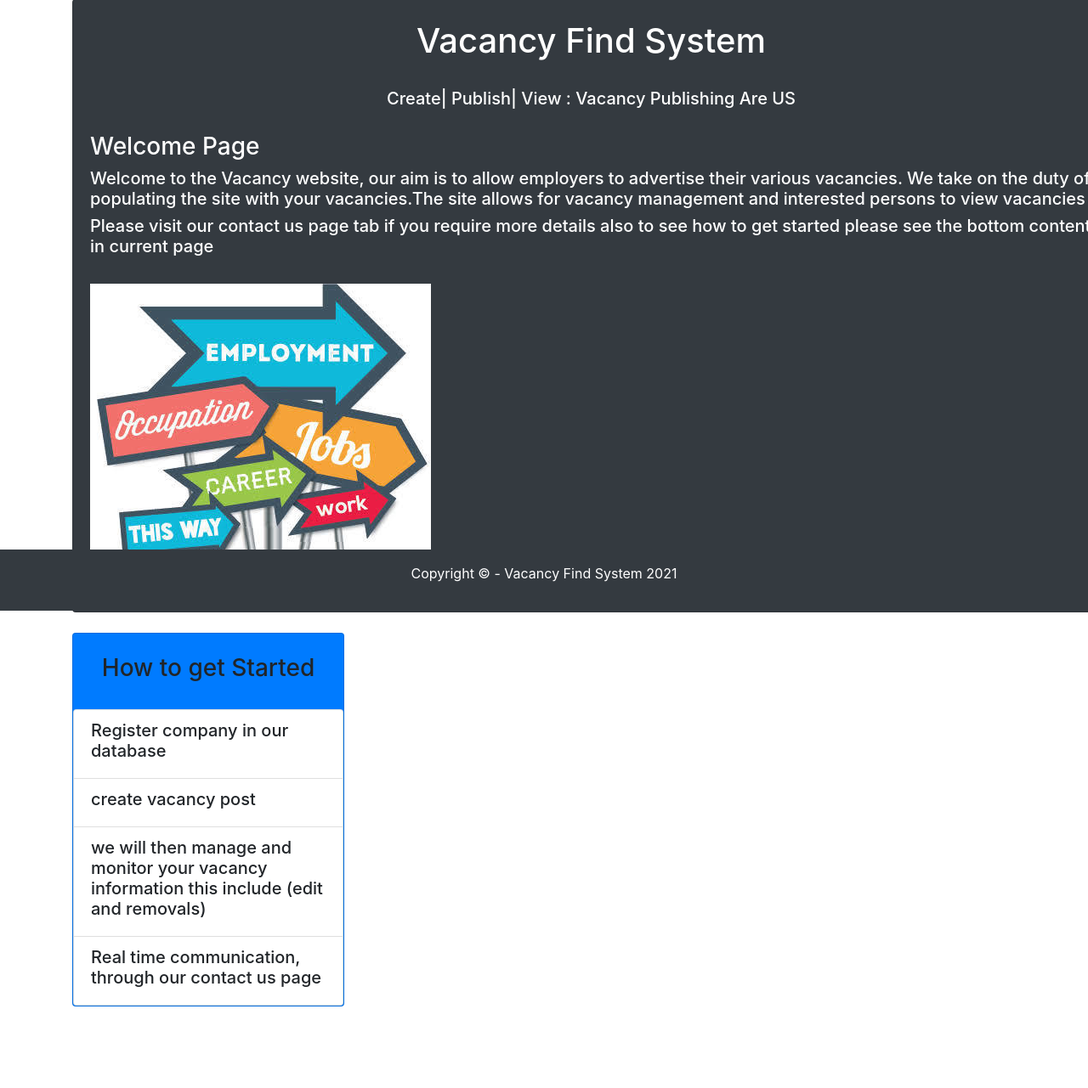
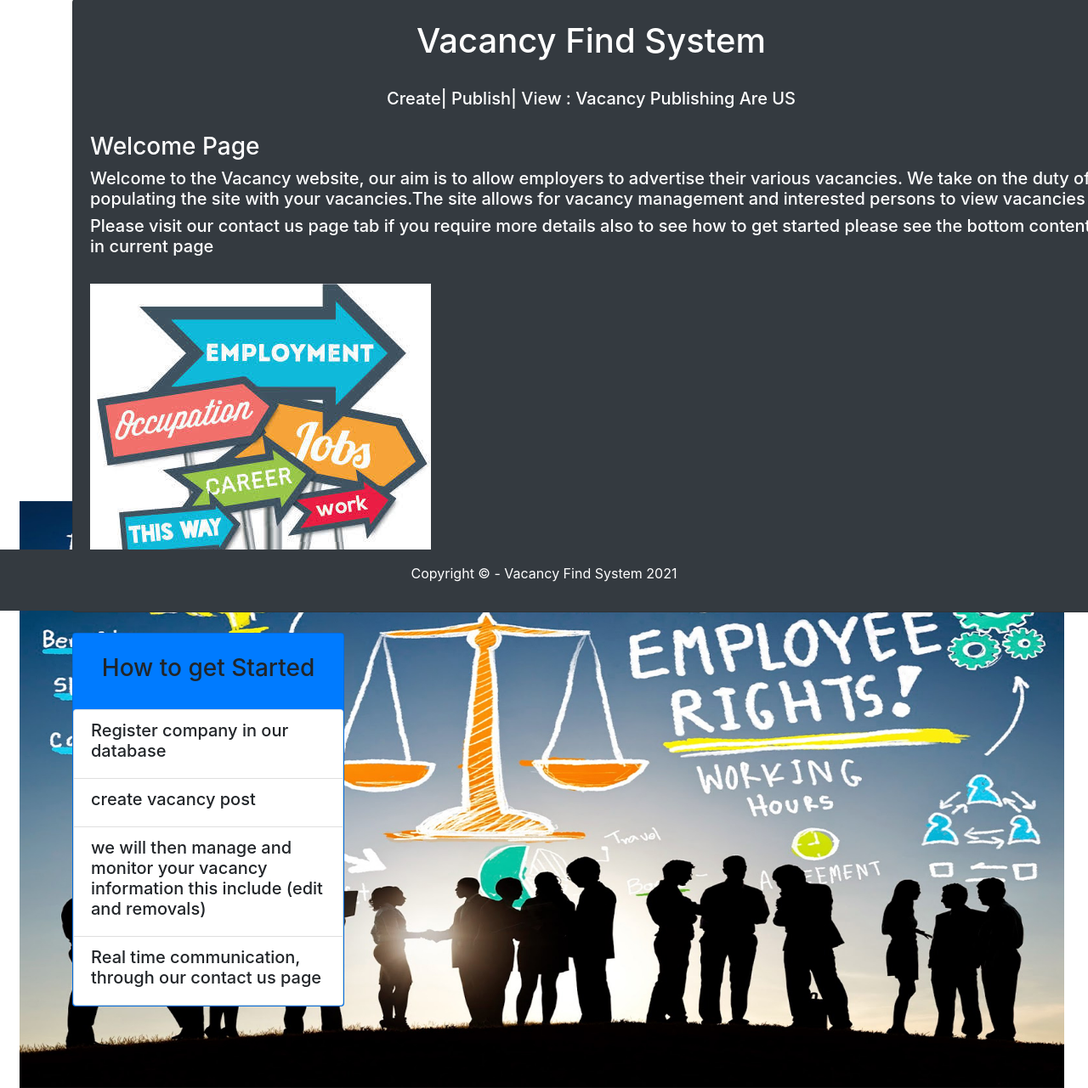
Before and after one commit to adrian3xl/VacancyWebsite, a PHP site: page /index.php in a window 1280 px wide. Shown: the part 81-1362 px from the top of the page at 85% size. Run offline with PHP 8.4, Linux system fonts and the light colour scheme; data that the repository does not hold is empty; some libraries are stand-ins or nearby versions.

Commit message:
final edits
just some css

```diff
--- a/includes/footer.php
+++ b/includes/footer.php
@@ -5,7 +5,7 @@
 
     </div>
 
-
+    </div>
 <!-- Optional JavaScript -->
     <!-- jQuery first, then Popper.js, then Bootstrap JS -->
     <script src="https://code.jquery.com/jquery-3.3.1.slim.min.js" integrity="sha384-q8i/X+965DzO0rT7abK41JStQIAqVgRVzpbzo5smXKp4YfRvH+8abtTE1Pi6jizo" crossorigin="anonymous"></script>
--- a/includes/header.php
+++ b/includes/header.php
@@ -58,6 +58,7 @@ include_once 'includes/session.php'?>
         </div>
       </div>
     </nav>
-    <div class="container" style="background-image: url(img/pic2.jpg); background-attachment: fixed;background-position: 100% 1000%;background-size: auto; background-repeat: no-repeat">
+    <div class="container1" style="background-image: url(img/pic2.jpg); background-attachment: fixed;background-position: 45% 100%;background-size: 96%; background-repeat: no-repeat">
+    <div class="container">
 
     <br/>
```
